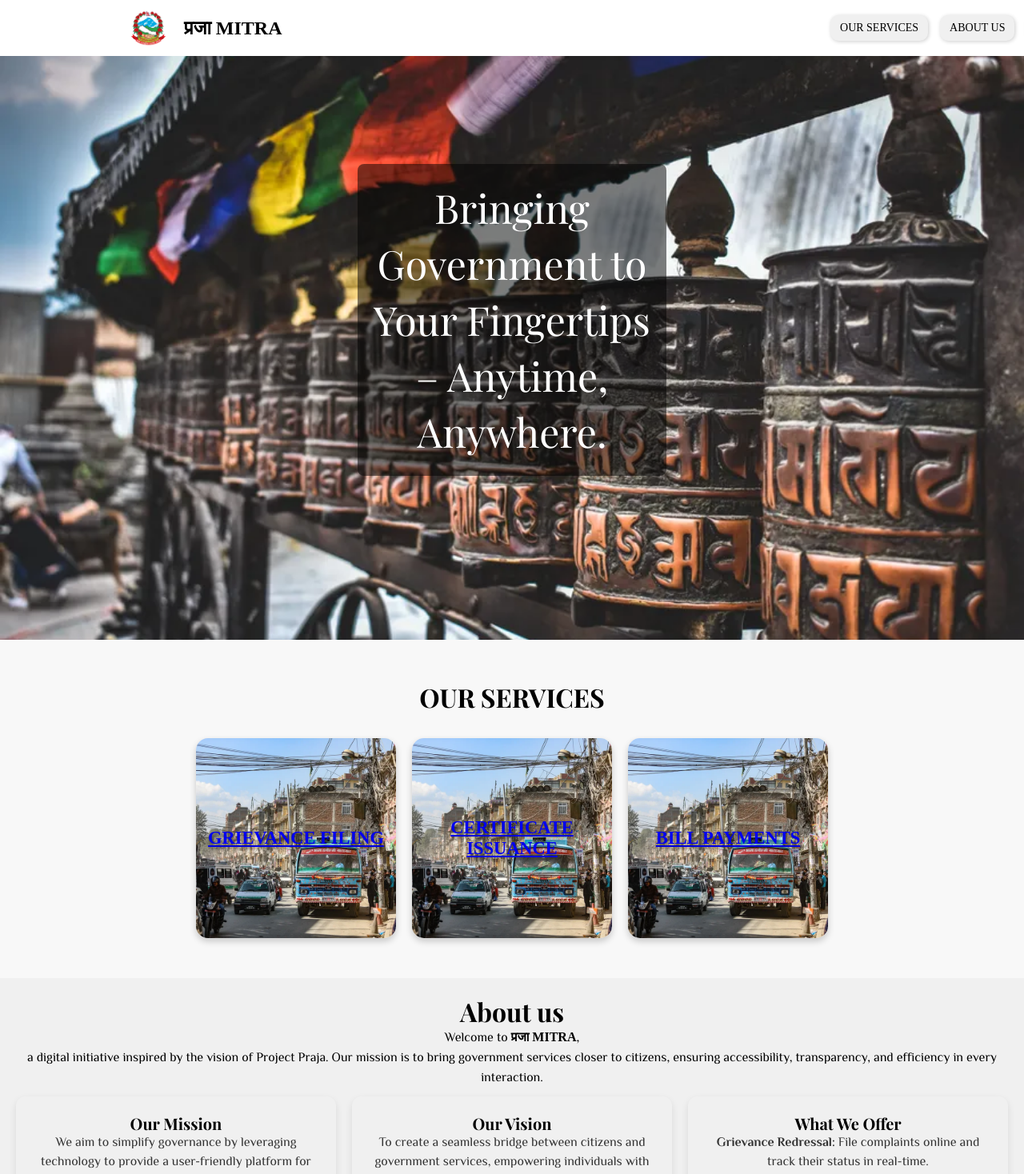
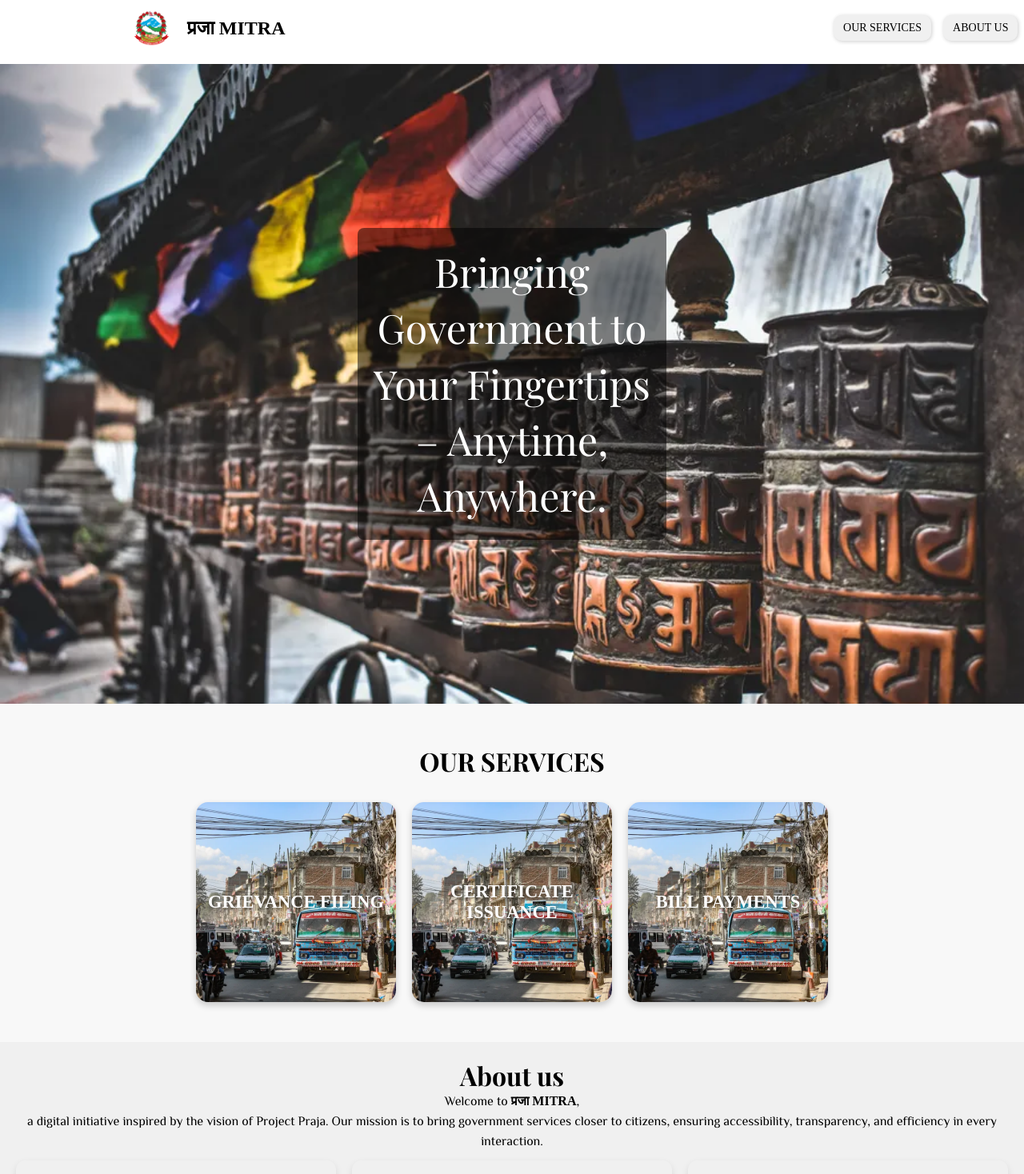
Before and after one commit to rushashrestha/PrajaMitra, a React (Create React App) app: page / in a window 1280 px wide. Shown: the top 1468 px of the page at 80% size. Built offline with nearby package versions, Linux system fonts and the light colour scheme; a web font is replaced by a local one.

Commit message:
css added to index

```diff
--- a/src/Components/Navbar/Navbar.css
+++ b/src/Components/Navbar/Navbar.css
@@ -1,4 +1,4 @@
-@import url('https://fonts.googleapis.com/css2?family=Life+Savers:wght@400;700;800&display=swap');
+@import url("https://fonts.googleapis.com/css2?family=Life+Savers:wght@400;700;800&display=swap");
 
 .navbar {
   display: flex;
@@ -7,7 +7,7 @@
   max-width: 1200px; /* Limit the width to prevent overflow */
   width: 100%;
   margin: 0 auto; /* Centers the navbar */
-    padding: 10px 151px; /* Adjusted padding */
+  padding: 10px 155px; /* Adjusted padding */
   background-color: #fff;
   /* box-shadow: 0 4px 6px rgba(0, 0, 0, 0.1); */
   position: fixed;
--- a/src/Components/Pages/BillPayment/BillPayment.jsx
+++ b/src/Components/Pages/BillPayment/BillPayment.jsx
@@ -3,9 +3,7 @@ import React from "react";
 const BillPayment = () => {
   return (
     <div>
-      <h1>Bill Payment</h1>
-      <p>Here you can pay your bills. Please choose the bill you want to pay.</p>
-      {/* Add your bill payment functionality here */}
+
     </div>
   );
 };
--- a/src/Components/Services/Services.css
+++ b/src/Components/Services/Services.css
@@ -36,6 +36,13 @@
 
   .service-card h3{
     font-weight: bold;
+    text-decoration: none;
+    color: white;
+  }
+
+  .service-card :link{
+    text-decoration: none;
+    color: white;
   }
 
   .service-card:nth-child(1) {
@@ -62,6 +69,9 @@
   .service-card:hover {
     transform: scale(1.05);
   }
+
+
+
 
   /* For tablets */
 @media (max-width: 1024px) {
--- a/src/index.css
+++ b/src/index.css
@@ -6,6 +6,7 @@ body {
     sans-serif;
   -webkit-font-smoothing: antialiased;
   -moz-osx-font-smoothing: grayscale;
+  margin-top: 80px;
 }
 
 code {
```
Lines whose indentation alone changed are shown as unchanged.
